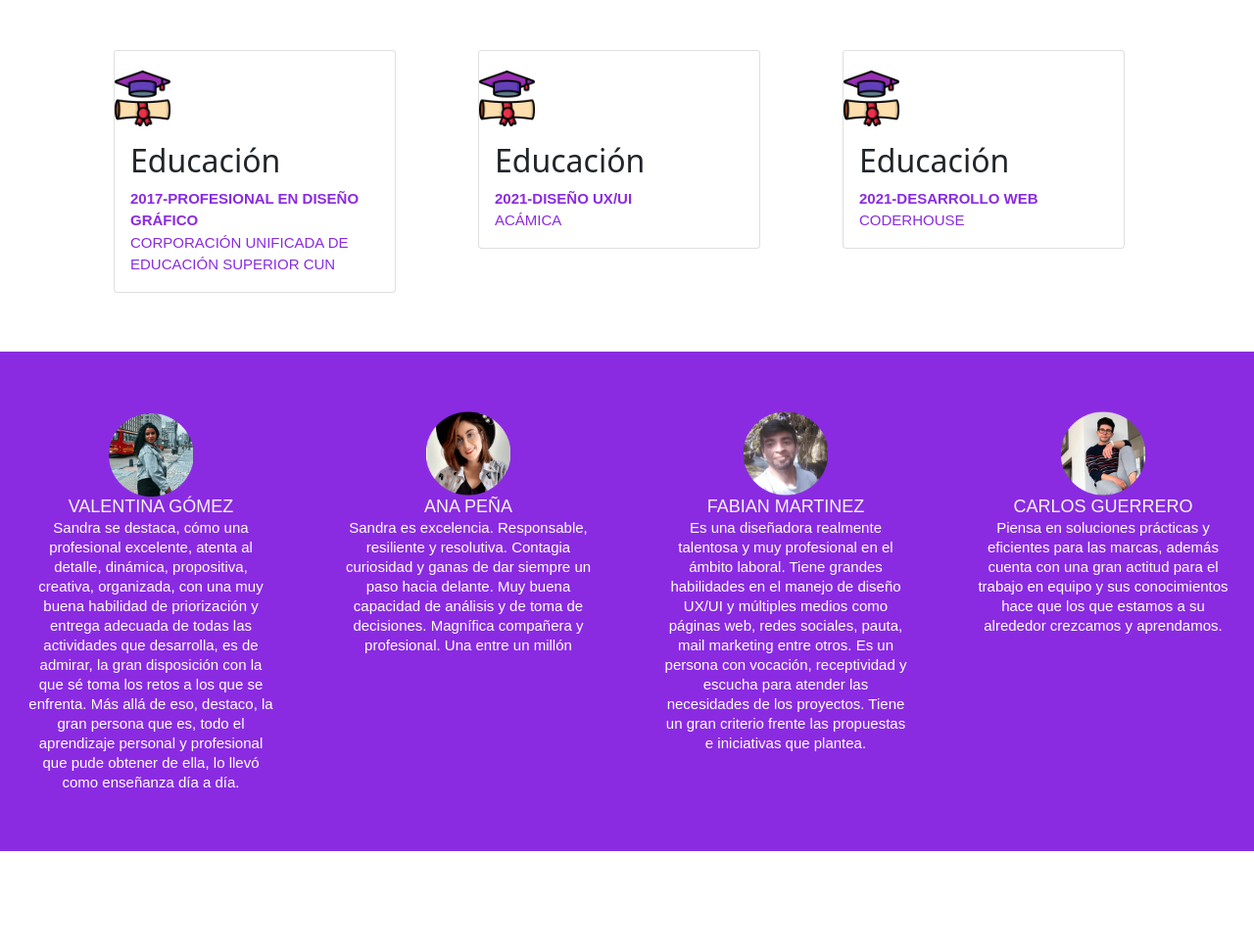
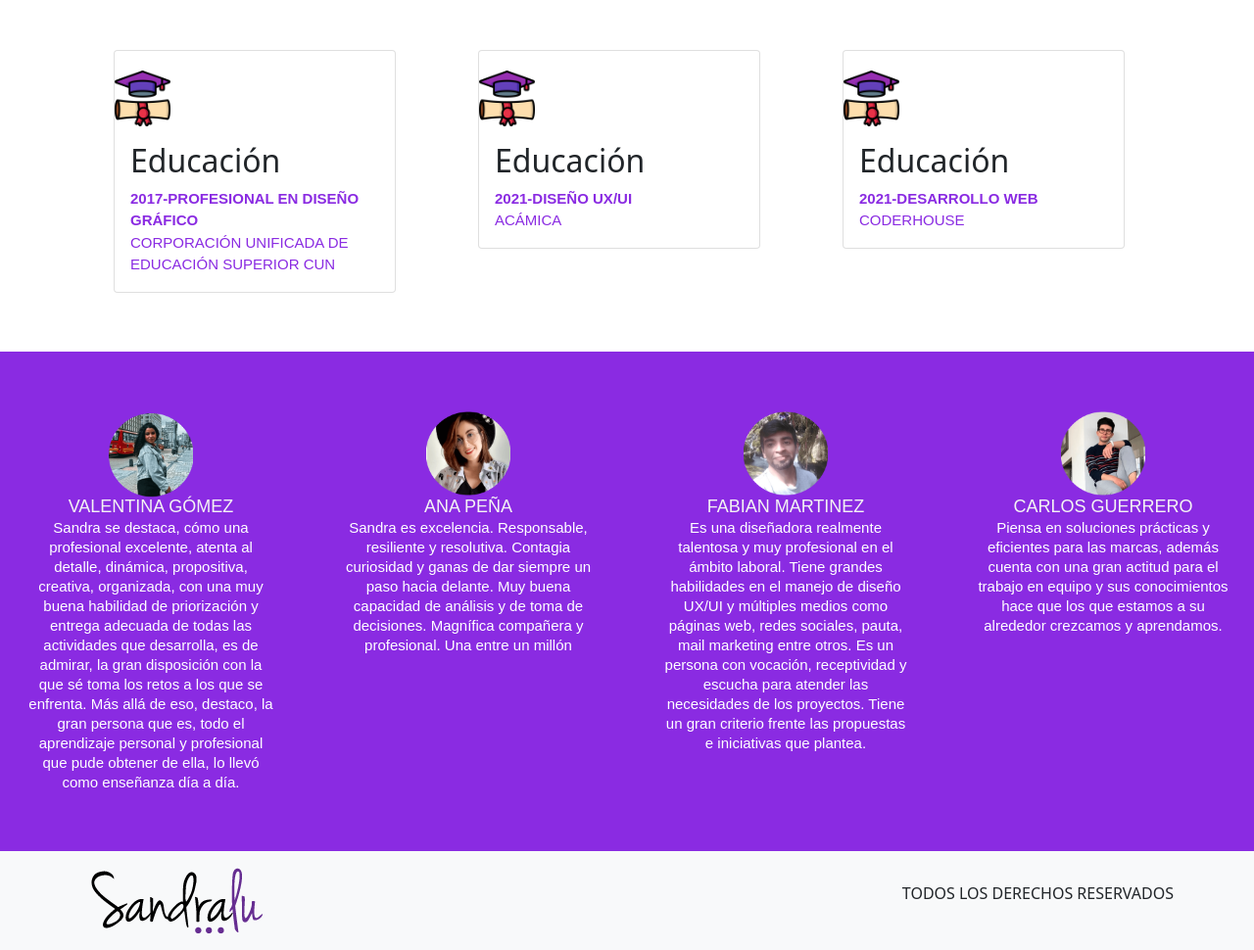
Before and after one commit to SandraGordillo/Repositorio1, a website: page educacion.html in a window 1280 px wide. Shown: the part 159-1129 px from the top of the page at 98% size. Before the commit the page ends 1028 px from the top, so only its background shows below. Drawn offline with nearby package versions, Linux system fonts and the light colour scheme.

Commit message:
ultimos cambios

```diff
--- a/educacion.html
+++ b/educacion.html
@@ -197,6 +197,23 @@
 
         </section>
 
+        <!--------------SECCIÓN4----------------------------------------------->
+
+        <!--FOOTER-->
+
+        <footer class="navbar navbar-expand-lg navbar-light bg-light ">
+            <div class="container align-text-center;  ">
+                <a class="navbar-brand" href="index.html"><img
+                    src="images/logo2.png"
+                    alt="logo-personal"
+                    width="199"
+                    height="75"
+                    class="d-inline-block align-text-center"></a>
+                <p>TODOS LOS DERECHOS RESERVADOS
+                </p>
+            </div>
+        </footer>
+
         <!--------------------------BOOTSTRAP----------------------------------------------->
 
         <script
```
Also changed, not shown: experiencia.html (+20 -3 lines), habilidades.html (+17 -0 lines).
